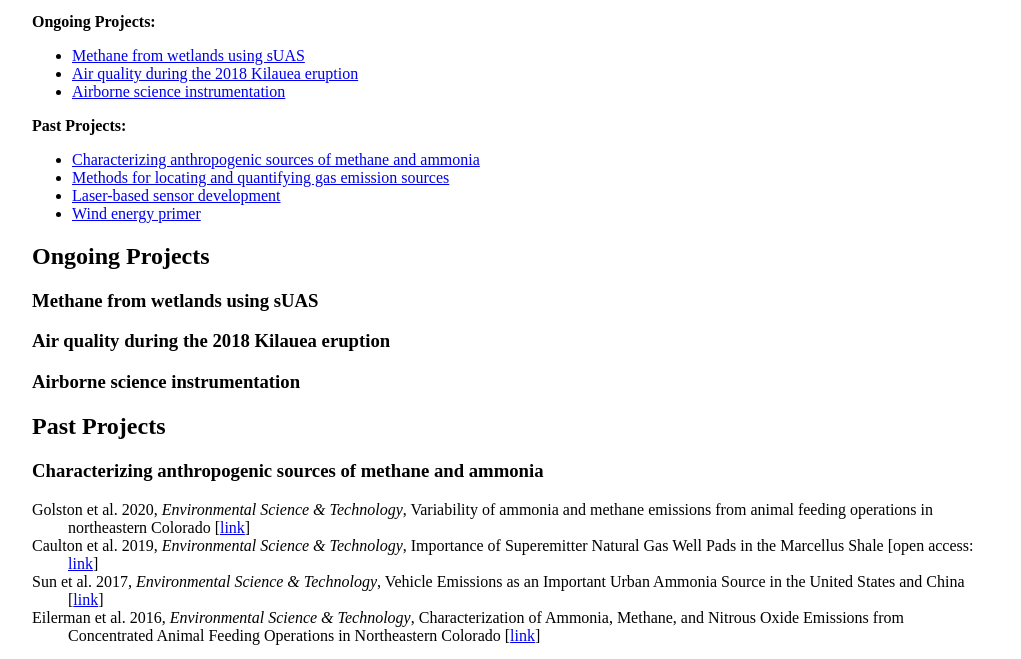
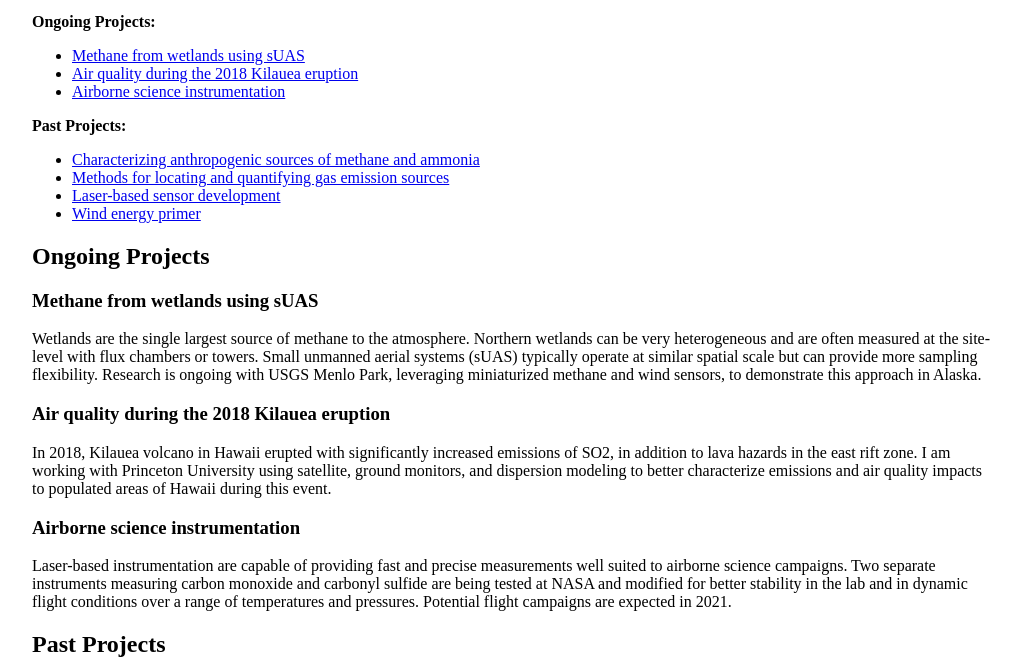
Before and after one commit to lgolston/lgolston.github.io, a plain HTML site: page index.html in a window 1280 px wide. Shown: the part 155-814 px from the top of the page, without its empty margins (128-1149 px from the left). Drawn offline with Linux system fonts and the light colour scheme.

Commit message:
Add project descriptions

```diff
--- a/index.html
+++ b/index.html
@@ -44,10 +44,13 @@ areas such as livestock agriculture and natural gas infrastructure.</p>
 
 <h2>Ongoing Projects</h2>
 <a name="RP_methane"></a><h3>Methane from wetlands using sUAS</h3></a>
+<p>Wetlands are the single largest source of methane to the atmosphere. Northern wetlands can be very heterogeneous and are often measured at the site-level with flux chambers or towers. Small unmanned aerial systems (sUAS) typically operate at similar spatial scale but can provide more sampling flexibility. Research is ongoing with USGS Menlo Park, leveraging miniaturized methane and wind sensors, to demonstrate this approach in Alaska.</p>
 
 <a name="RP_Kilauea"></a><h3>Air quality during the 2018 Kilauea eruption</h3></a>
+<p>In 2018, Kilauea volcano in Hawaii erupted with significantly increased emissions of SO2, in addition to lava hazards in the east rift zone. I am working with Princeton University using satellite, ground monitors, and dispersion modeling to better characterize emissions and air quality impacts to populated areas of Hawaii during this event.</p>
 
 <a name="RP_airborne"></a><h3>Airborne science instrumentation</h3></a>
+<p>Laser-based instrumentation are capable of providing fast and precise measurements well suited to airborne science campaigns. Two separate instruments measuring carbon monoxide and carbonyl sulfide are being tested at NASA and modified for better stability in the lab and in dynamic flight conditions over a range of temperatures and pressures. Potential flight campaigns are expected in 2021.</p>
 
 <h2>Past Projects</h2>
 <a name="RP_sources"></a><h3>Characterizing anthropogenic sources of methane and ammonia</h3></a>
```
